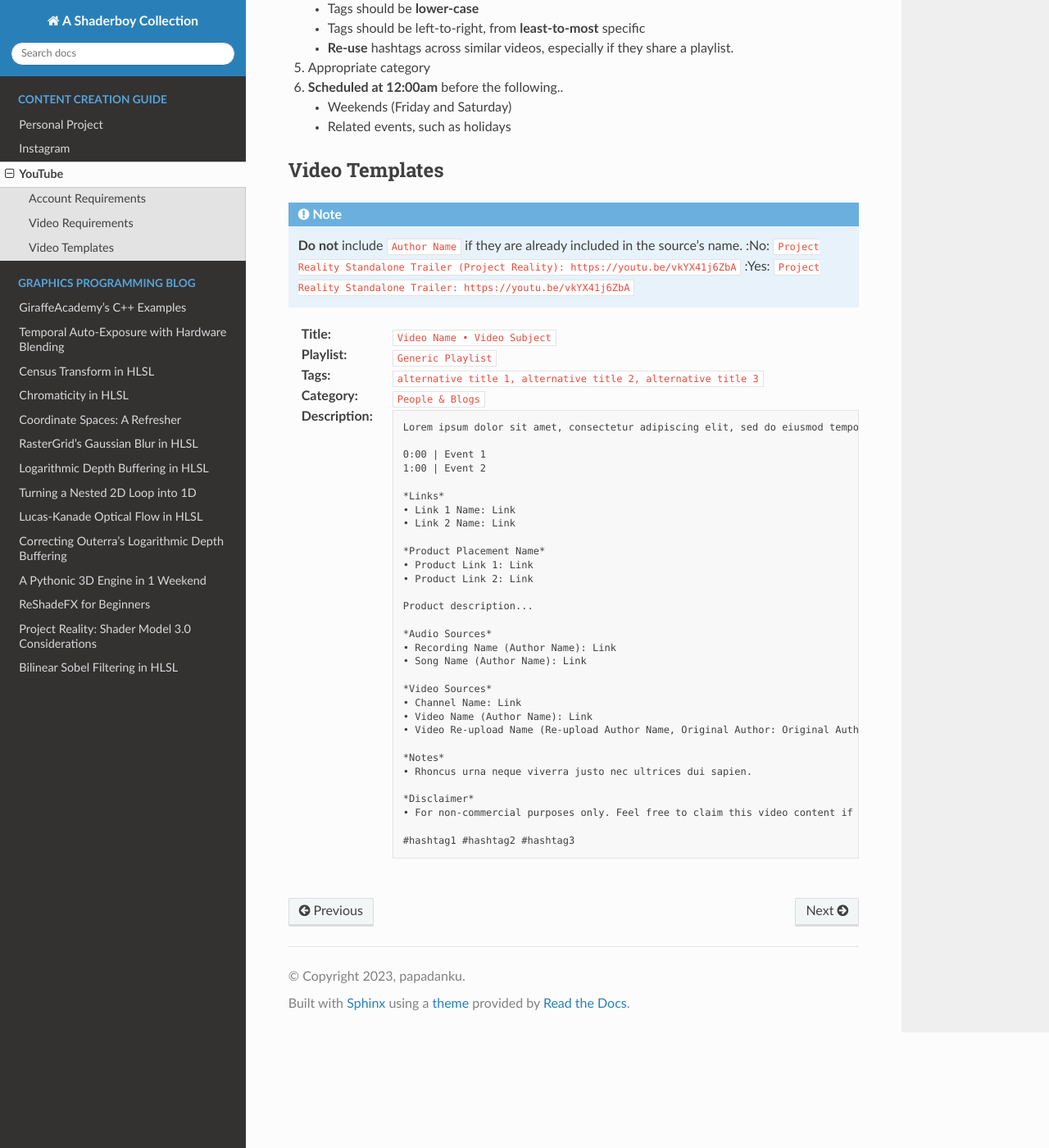
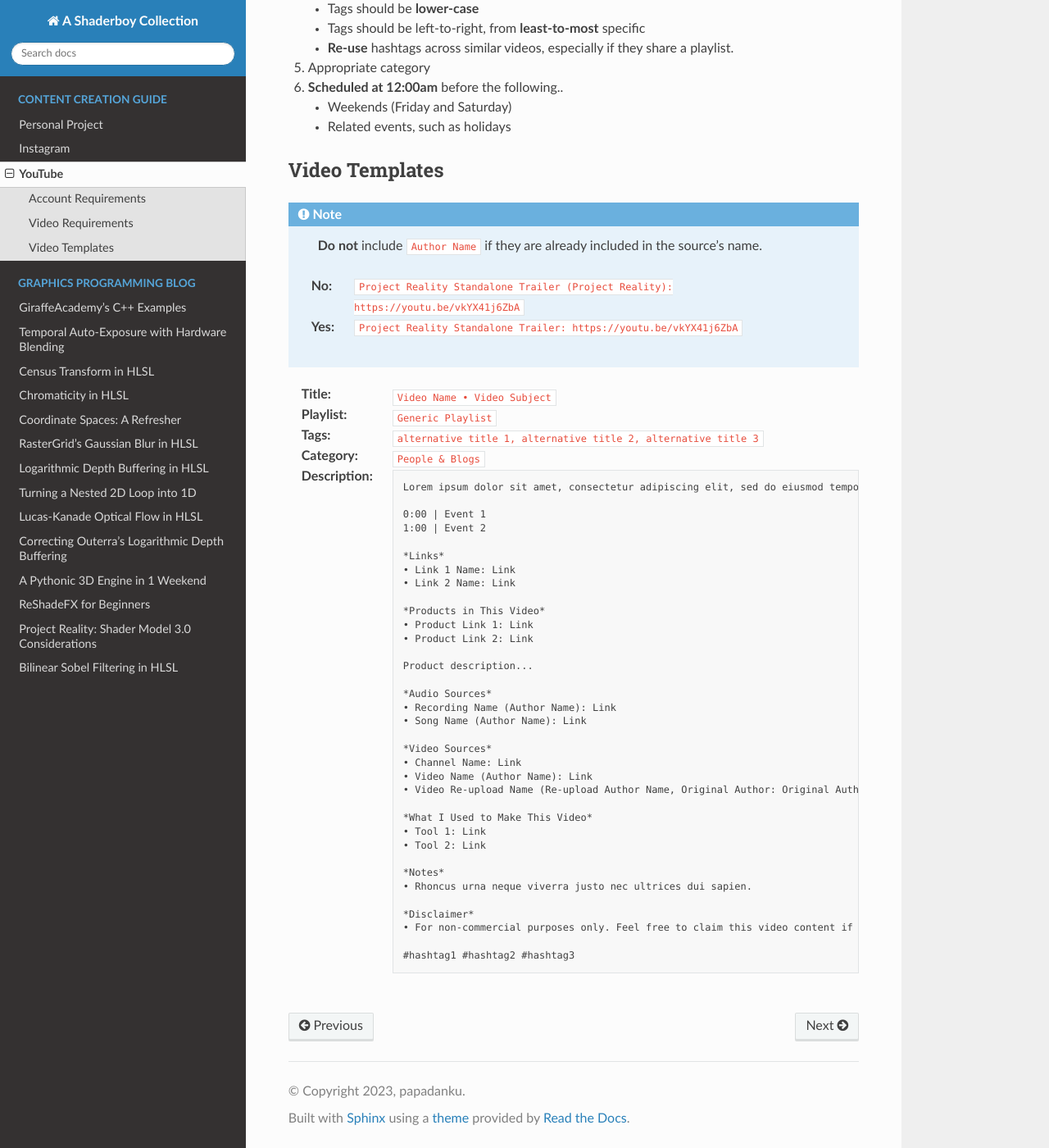
Before and after one commit to papadanku/papadanku.github.io, a Sphinx documentation site: the page built from docs/source/social/youtube.rst, in a window 1280 px wide and 1400 px high, scrolled down 681 px. Shown: the whole window at 82% size. Built offline with Sphinx 7.4.7 and the Read the Docs theme 2.0.0, drawn with Linux system fonts in a browser that asks for light colours.

Commit message:
Updated youtube.rst

```diff
--- a/docs/source/social/youtube.rst
+++ b/docs/source/social/youtube.rst
@@ -45,7 +45,7 @@ Video Templates
 
 .. note::
 
-   **Do not** include ``Author Name`` if they are already included in the source's name.
+         **Do not** include ``Author Name`` if they are already included in the source's name.
    :No: ``Project Reality Standalone Trailer (Project Reality): https://youtu.be/vkYX41j6ZbA``
    :Yes: ``Project Reality Standalone Trailer: https://youtu.be/vkYX41j6ZbA``
 
@@ -65,7 +65,7 @@ Video Templates
       • Link 1 Name: Link
       • Link 2 Name: Link
 
-      *Product Placement Name*
+      *Products in This Video*
       • Product Link 1: Link
       • Product Link 2: Link
 
@@ -80,6 +80,10 @@ Video Templates
       • Video Name (Author Name): Link
       • Video Re-upload Name (Re-upload Author Name, Original Author: Original Author Name): Link
 
+      *What I Used to Make This Video*
+      • Tool 1: Link
+      • Tool 2: Link
+
       *Notes*
       • Rhoncus urna neque viverra justo nec ultrices dui sapien.
 
```
